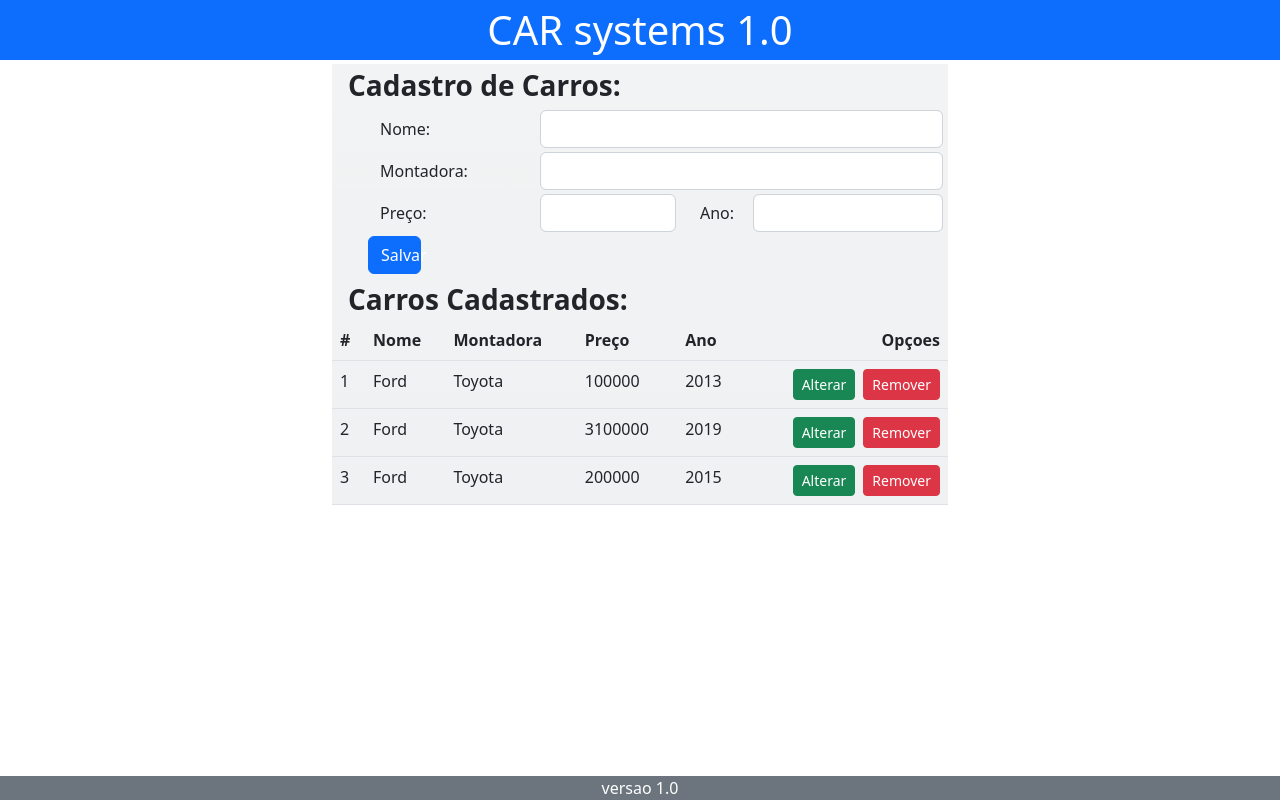
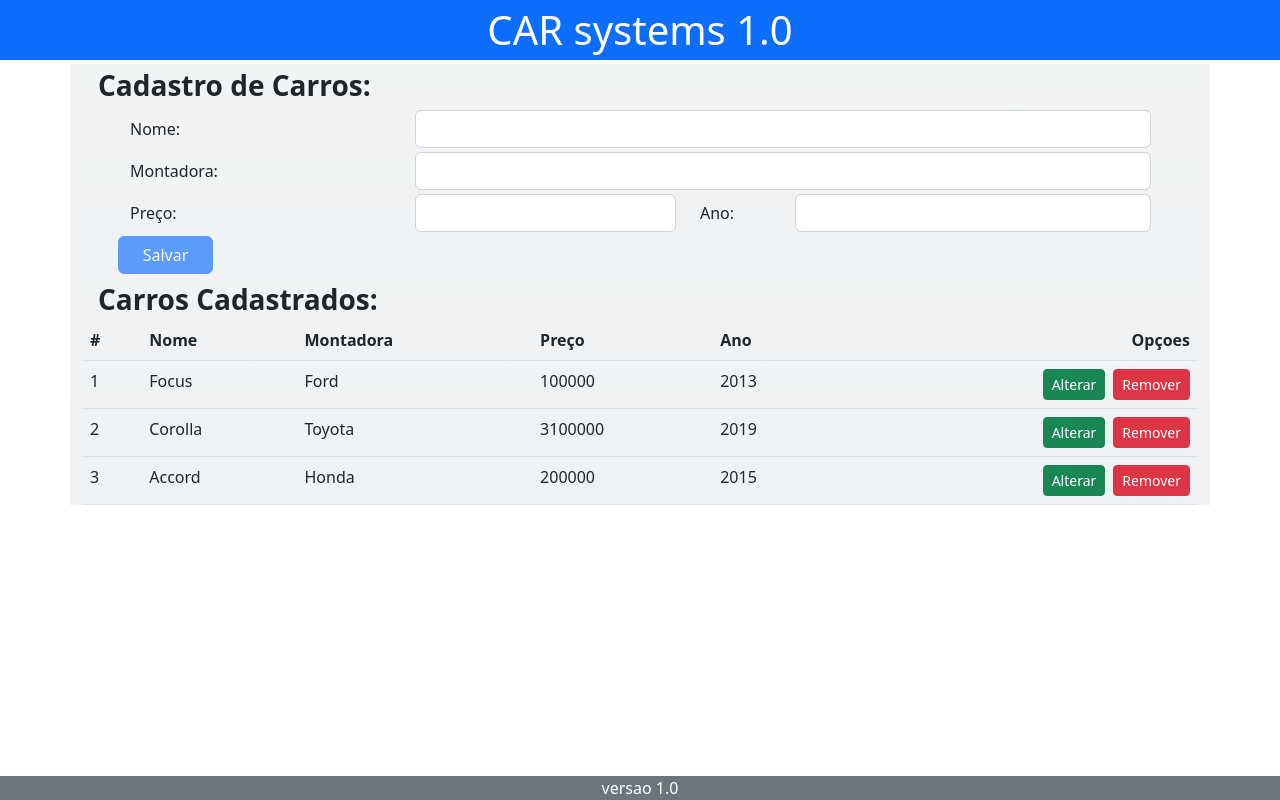
Before and after one commit to MarceloMendesFatec/bootcamp-devjr-modulo08-CAR, an Angular app: page / in a window 1280 px wide. Built offline with nearby package versions, Linux system fonts and the light colour scheme.

Commit message:
corrigindo bugs de bind

```diff
--- a/src/app/app.component.html
+++ b/src/app/app.component.html
@@ -1,5 +1,8 @@
 
   <app-navbar></app-navbar>
-  <app-input> </app-input>
+
+  <app-table></app-table>
+
+
 
     <app-footer></app-footer>
--- a/src/app/input/input.component.html
+++ b/src/app/input/input.component.html
@@ -1,36 +1,34 @@
-<div class="container-lg col-6">
-    <form action="" class="bg-secondary bg-gradient bg-opacity-10">
+
+    <form action="" class="" #formCar="ngForm">
       <div class="fs-3 fw-semibold ms-3 mt-1">Cadastro de Carros:</div>
         <!----------------------->
         <div class="form-group row mt-1">
           <label class="col-3 col-form-label ms-5">Nome:</label>
           <div class="col-8"><!---->
-            <input type="text" class="form-control" name="nome" [(ngModel)]="objCar.name" required>
+            <input type="text" class="form-control" name="nome" [(ngModel)]="cars.name" required>
           </div>
         </div>
         <!----------------------------->
       <div class="form-group row mt-1">
         <label class="col-3 col-form-label ms-5">Montadora:</label>
         <div class="col-8">
-          <input type="text" class="form-control" name="montadora" [(ngModel)]="objCar.manufacture" required>
+          <input type="text" class="form-control" name="montadora" [(ngModel)]="cars.manufacture" required>
         </div>
       </div>
         <!------------------------------->
         <div class="form-group row mt-1">
           <label class="col-3 col-form-label ms-5">Preço:</label>
           <div class="col-3">
-            <input type="text" class="form-control" name="preço"  [(ngModel)]="objCar.price" required>
+            <input type="text" class="form-control" name="preço"  [(ngModel)]="cars.price" required>
           </div>
           <label class="col-1 col-form-label ms-0 ">Ano:</label>
           <div class="col-4">
-            <input type="text" class="form-control" name="ano" [(ngModel)]="objCar.year" required>
+            <input type="text" class="form-control" name="ano" [(ngModel)]="cars.year" required>
           </div>
         </div>
         <!------------------------------->
         <div class="row mt-1">
-          <button type="submit" class="btn btn-primary col-1 ms-5" (click)="save()">Salvar</button>
+          <button  class="btn btn-primary col-1 ms-5" (click)="save()"  [disabled]="formCar.invalid">Salvar</button>
         </div>
-        <app-table></app-table>
+
     </form>
-
-</div>
--- a/src/app/input/input.component.ts
+++ b/src/app/input/input.component.ts
@@ -9,15 +9,14 @@ import { carInterface } from '../car';
 export class InputComponent {
 
 
-  @Input()
-  objCar : carInterface = {} as carInterface;
+    @Input()
+    cars: carInterface = {} as carInterface; // do pai para o filho
 
-  @Output()
-  saveEmitter = new EventEmitter();
+    @Output() // do filho para o pai
+    saveEmitter = new EventEmitter();
 
-  save(): void {
-    this.saveEmitter.emit()
 
-  }
-
+    save(){
+      this.saveEmitter.emit();
+    }
 }
--- a/src/app/table/table.component.html
+++ b/src/app/table/table.component.html
@@ -1,6 +1,8 @@
 
 
-<div class="fs-3 fw-semibold ms-3 mt-1"> Carros Cadastrados:</div>
+<div class="container bg-secondary bg-gradient bg-opacity-10">
+  <app-input [cars]="newCar" (saveEmitter)="saveCar()"></app-input>
+  <div class="fs-3 fw-semibold ms-3 mt-1"> Carros Cadastrados:</div>
 <table class="table">
   <thead>
     <tr>
@@ -13,17 +15,18 @@
     </tr>
   </thead>
   <tbody>
-    <tr *ngFor="let objCar of carsTest">
+    <tr *ngFor="let objCar of carsArray">
         <td>{{ objCar.id }}</td>
         <td>{{ objCar.name }}</td>
         <td>{{ objCar.manufacture }}</td>
         <td>{{ objCar.price }}</td>
         <td>{{ objCar.year }}</td>
         <td class="text-end ">
-          <button class="btn btn-success btn-sm text" (click)="changeCar(objCar)">Alterar</button>
-          <button class="btn btn-danger btn-sm ms-2">Remover</button>
+          <button class="btn btn-success btn-sm text">Alterar</button>
+          <button class="btn btn-danger btn-sm ms-2" >Remover</button>
         </td>
     </tr>
 
   </tbody>
 </table>
+</div>
--- a/src/app/table/table.component.ts
+++ b/src/app/table/table.component.ts
@@ -1,5 +1,6 @@
 import { Component } from '@angular/core';
 import { carInterface } from '../car';
+
 
 @Component({
   selector: 'app-table',
@@ -8,35 +9,37 @@ import { carInterface } from '../car';
 })
 export class TableComponent {
 
-cars : carInterface = {} as carInterface;
+    newCar : carInterface = {} as carInterface; // componente pai passando este objeto para componente filho
 
 
-carsTest : carInterface[] = [
+    carsArray : carInterface[] = [
         {
           id: 1,
-      name: 'Ford',
-      manufacture: 'Toyota',
+          name: 'Focus',
+          manufacture: 'Ford',
           price: 100000,
           year: 2013
         },
         {
           id: 2,
-      name: 'Ford',
+          name: 'Corolla',
           manufacture: 'Toyota',
           price:3100000,
           year: 2019
         },
         {
           id: 3,
-      name: 'Ford',
-      manufacture: 'Toyota',
+          name: 'Accord',
+          manufacture: 'Honda',
           price: 200000,
           year: 2015
         }
     ]
 
+    saveCar(){
+      this.carsArray.push(this.newCar);
+      this.newCar.id = this.carsArray.length ;
+      this.newCar = {} as carInterface;
+    }
 
-changeCar(selectedCar : carInterface) {
-  console.log(this.carsTest);
 }
-}
```
Also changed, not shown: src/app/car.ts (line endings or trailing spaces). Lines whose indentation alone changed are shown as unchanged.
